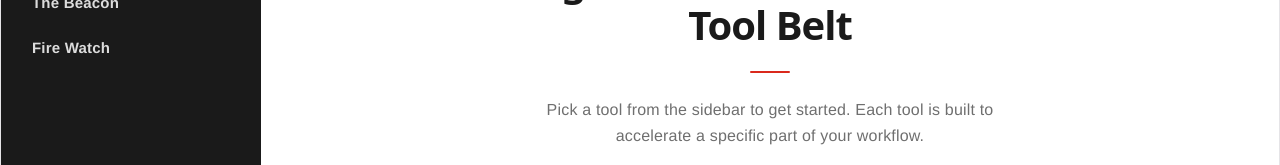
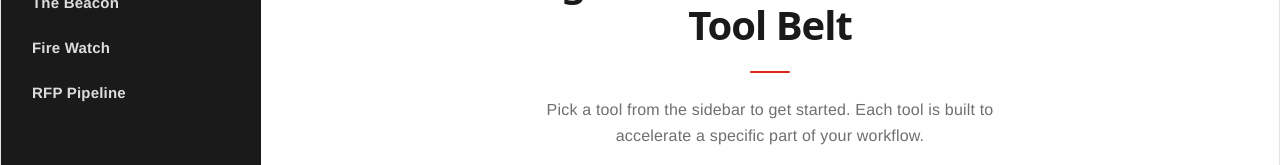
Before and after one commit to lloydcobb1991/vitejs-vite-ujpjam4o, a React (Vite) app: page / in a window 1280 px wide. Shown: the part 339-504 px from the top of the page. Built offline with nearby package versions, Linux system fonts and the light colour scheme; the HTML template or start-up script is replaced by a standard one; a web font is replaced by a local one.

Commit message:
Update AppShell.jsx

```diff
--- a/src/AppShell.jsx
+++ b/src/AppShell.jsx
@@ -49,6 +49,13 @@ const TOOLS = [
     docsUrl: null,
     component: Emberwatch,
   },
+{
+  id: 'rfp',
+  name: 'RFP Pipeline',
+  description: 'Track RFP deadlines and vendor signups.',
+  docsUrl: null,
+  component: RfpPipeline,
+},
 ];
 
 const COLOR = {
```
